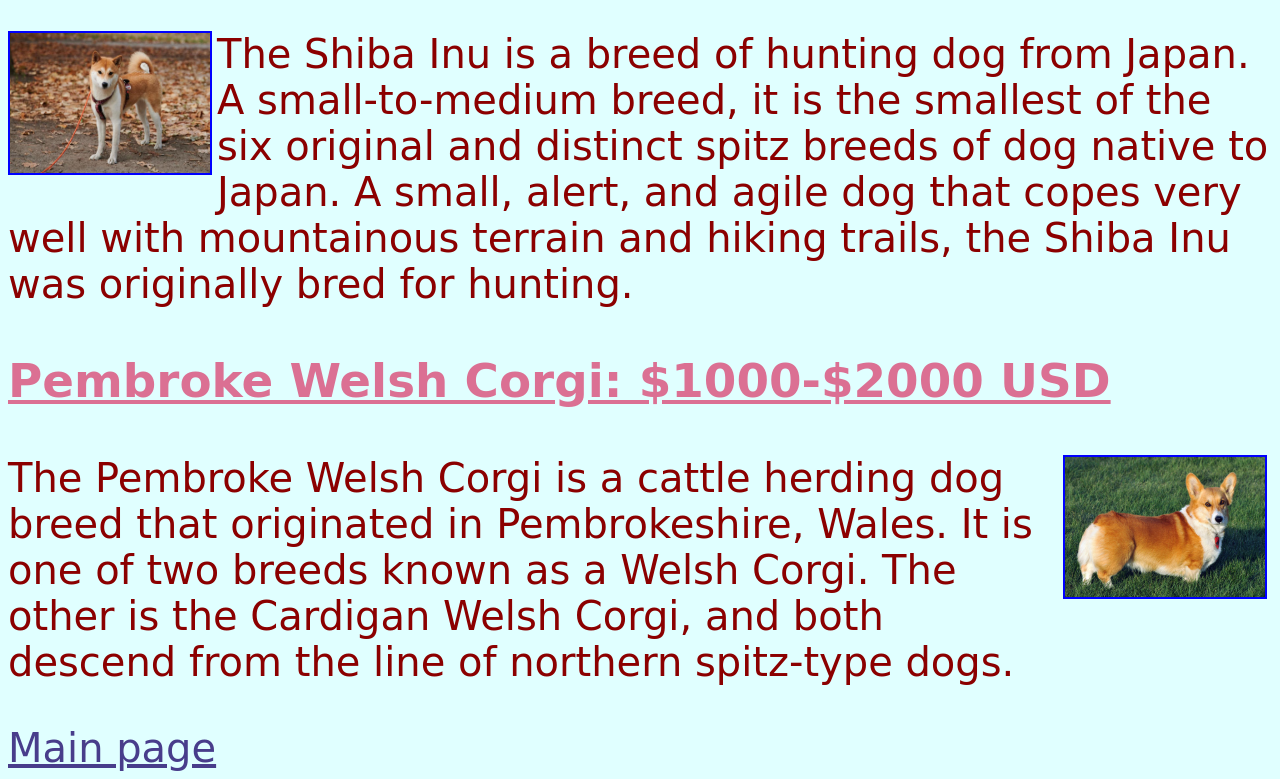
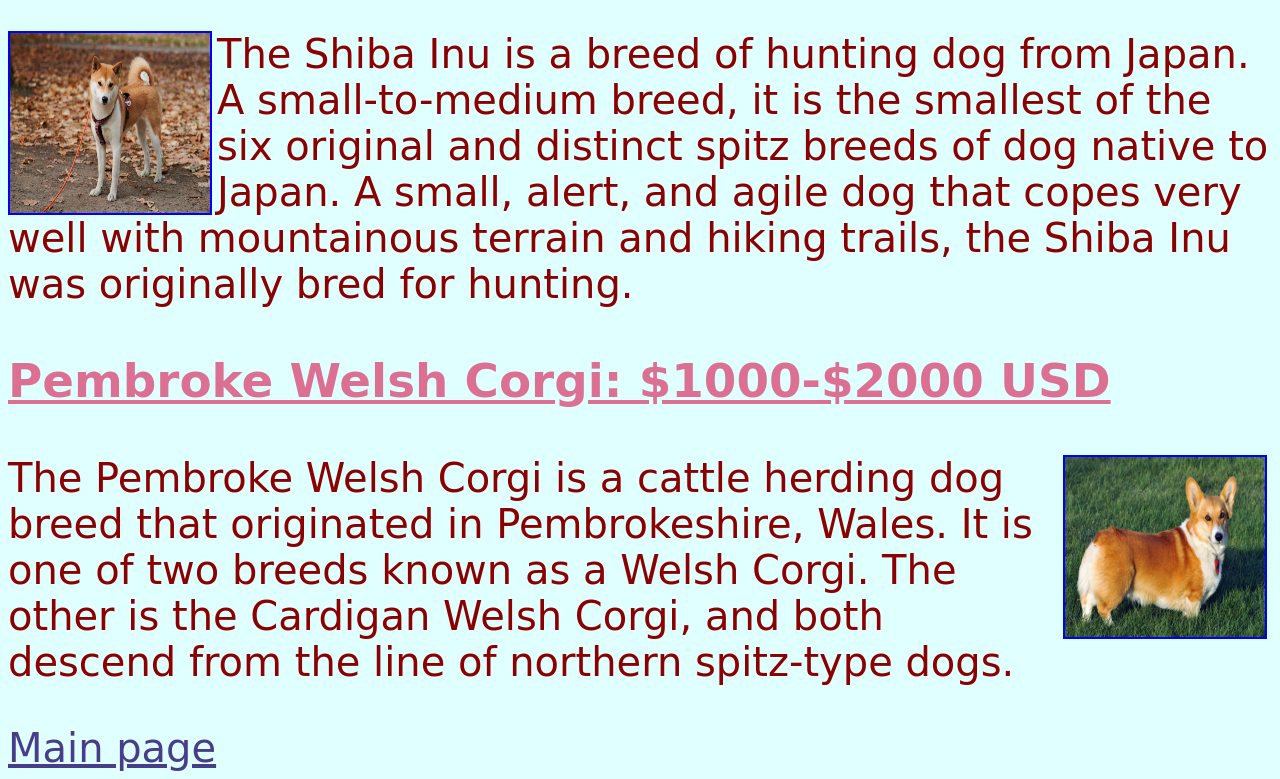
Before and after one commit to Technocat1712/NAnh_Phan.github.io, a plain HTML site: page Dog.html in a window 1280 px wide. Shown: the part 723-1502 px from the top of the page. Drawn offline with Linux system fonts and the light colour scheme.

Commit message:
Update style-3.css

```diff
--- a/style-3.css
+++ b/style-3.css
@@ -16,7 +16,7 @@ h3{
 
 .top-img{
   float: left;
-  height: 140px;
+  height: 180px;
   width: 200px;
   border: solid 2px;
   margin-right: 5px;
@@ -24,7 +24,7 @@ h3{
 }
 .middle-img{
   float:right;
-  height: 140px;
+  height: 180px;
   width:200px;
   border: solid 2px;
   margin-right: 5px;
```
